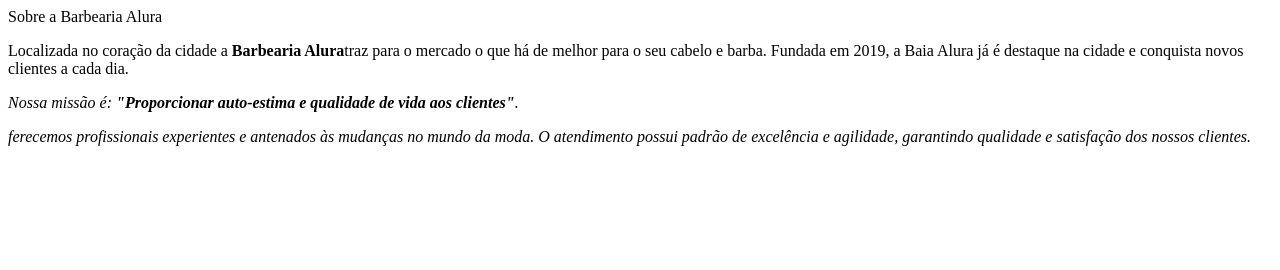
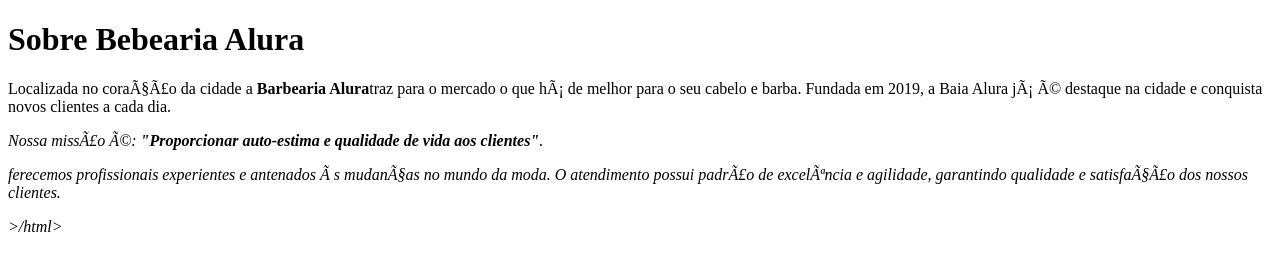
Before and after one commit to silvajuh/barbearia-alura, a plain HTML site: page index.html in a window 1280 px wide. Drawn offline with Linux system fonts and the light colour scheme.

Commit message:
Add files via upload

```diff
--- a/index.html
+++ b/index.html
@@ -1,9 +1,16 @@
-<!DOCTYPE
+<!DOCTYPE html>
+<html lang="pt-br">
+        <head>
+   <meta charset="=UTF-8">
+   <title>Barbearia Alura</title>
+  </head>
+    <body>
+ <h1>Sobre Bebearia Alura</h1>
 
-<h1>Sobre a Barbearia Alura</h1>
+    <p>Localizada no coração da cidade a<strong> Barbearia Alura</strong>traz para o mercado o que há de melhor para o seu cabelo e barba. Fundada em 2019, a Baia Alura já é destaque na cidade e conquista novos clientes a cada dia.</p>
 
-<p>Localizada no coração da cidade a<strong> Barbearia Alura</strong>traz para o mercado o que há de melhor para o seu cabelo e barba. Fundada em 2019, a Baia Alura já é destaque na cidade e conquista novos clientes a cada dia.</p>
+    <p><em>Nossa missão é: <strong>"Proporcionar auto-estima e qualidade de vida aos clientes"</strong>.<em/></p>
 
- <p><em>Nossa missão é: <strong>"Proporcionar auto-estima e qualidade de vida aos clientes"</strong>.<em/></p>
-
-<p>ferecemos profissionais experientes e antenados às mudanças no mundo da moda. O atendimento possui padrão de excelência e agilidade, garantindo qualidade e satisfação dos nossos clientes.</p>
+   <p>ferecemos profissionais experientes e antenados às mudanças no mundo da moda. O atendimento possui padrão de excelência e agilidade, garantindo qualidade e satisfação dos nossos clientes.</p>
+</body>
+   >/html>
```
